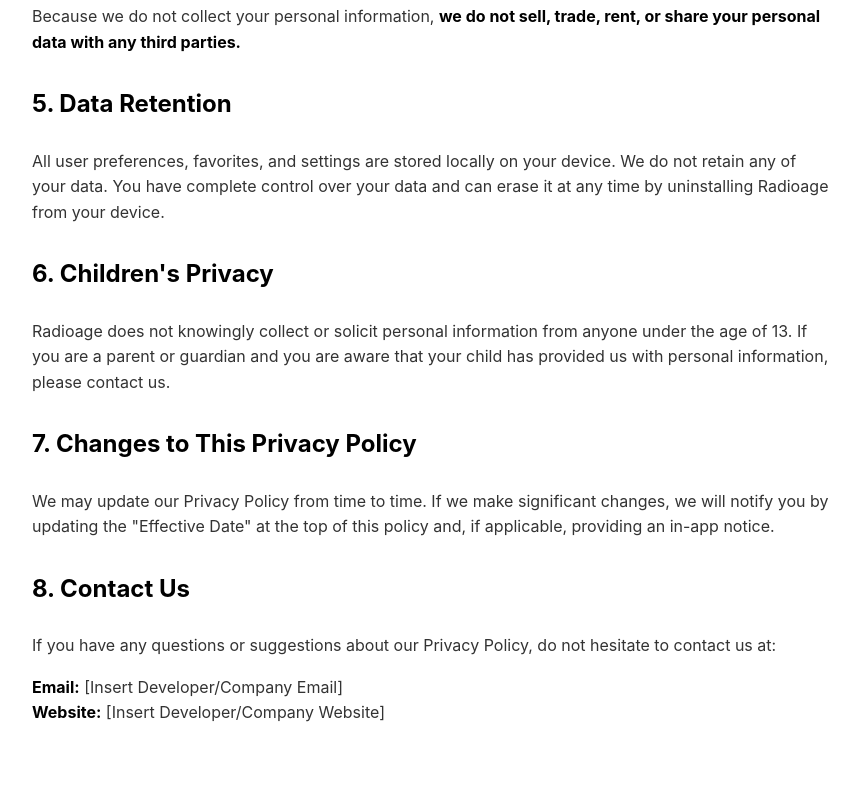
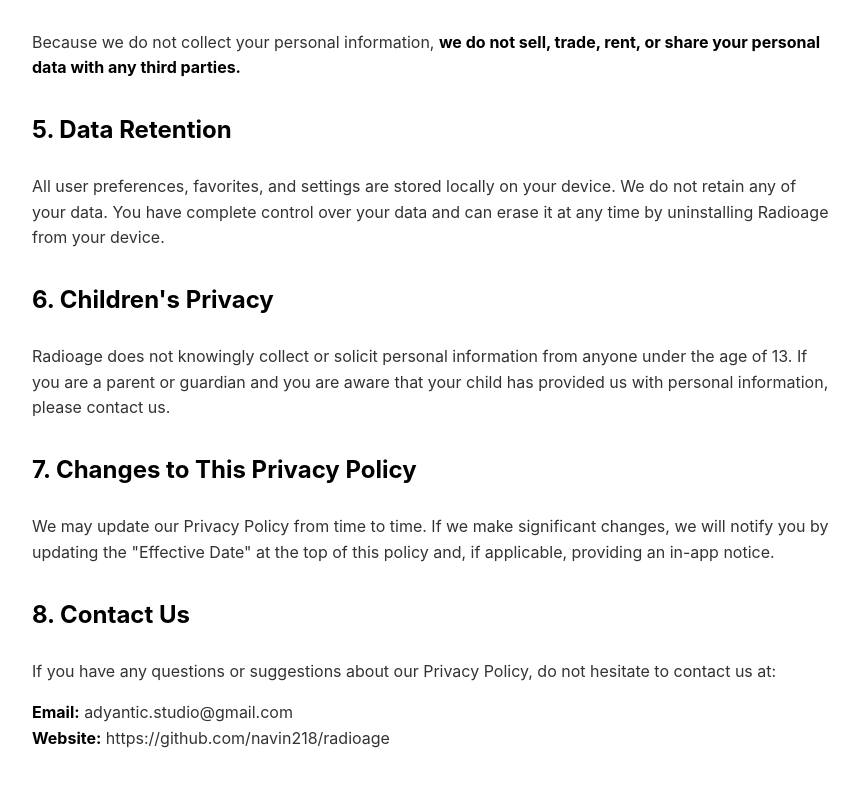
Before and after one commit to navin218/radioage-legal, a plain HTML site: page index.html in a window 1280 px wide. Shown: the part 1912-2698 px from the top of the page, without its empty margins (208-1067 px from the left). Drawn offline with Linux system fonts and the light colour scheme.

Commit message:
Update Privacy Policy with developer information

```diff
--- a/index.html
+++ b/index.html
@@ -55,7 +55,7 @@
     <p><strong>Effective Date:</strong> May 6, 2026</p>
 
     <h2>1. Introduction</h2>
-    <p>Welcome to <strong>Radioage</strong>. This Privacy Policy explains how we collect, use, and protect your information when you use our mobile application ("Radioage" or "the App").</p>
+    <p>Welcome to <strong>Radioage</strong>. This Privacy Policy explains how Naveen Boopalan, operating as <strong>Adyantic Studio</strong> ("we", "us", or "our"), collects, uses, and protects your information when you use our mobile application ("Radioage" or "the App").</p>
     <p>Radioage is designed as a "Digital Antique"—a high-fidelity, minimalist analog radio experience. We deeply value your privacy. <strong>Radioage does not require you to create an account, does not have a backend database to store your personal information, and does not track your identity.</strong></p>
 
     <h2>2. Information We Collect and How We Use It</h2>
@@ -112,7 +112,7 @@
 
     <h2>8. Contact Us</h2>
     <p>If you have any questions or suggestions about our Privacy Policy, do not hesitate to contact us at:</p>
-    <p><strong>Email:</strong> [Insert Developer/Company Email]<br>
-    <strong>Website:</strong> [Insert Developer/Company Website]</p>
+    <p><strong>Email:</strong> adyantic.studio@gmail.com<br>
+    <strong>Website:</strong> https://github.com/navin218/radioage</p>
 </body>
 </html>
```
